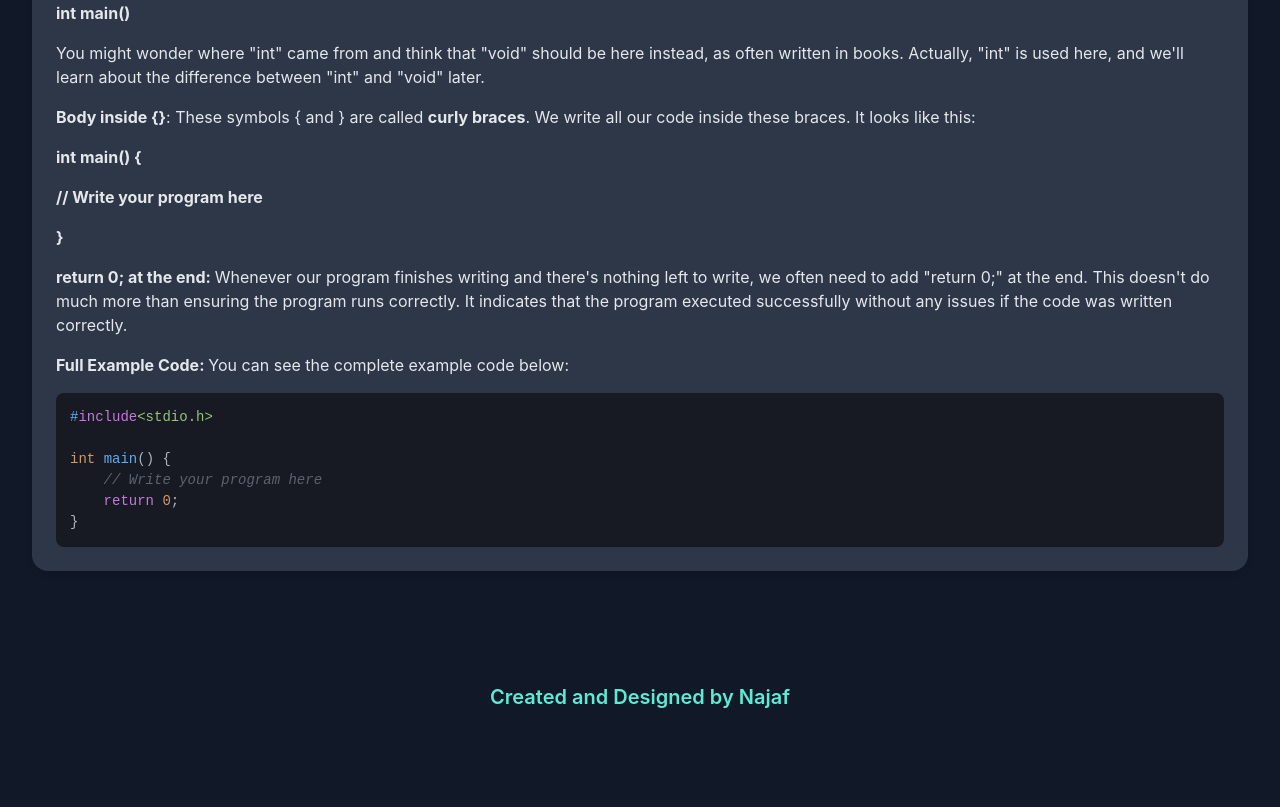
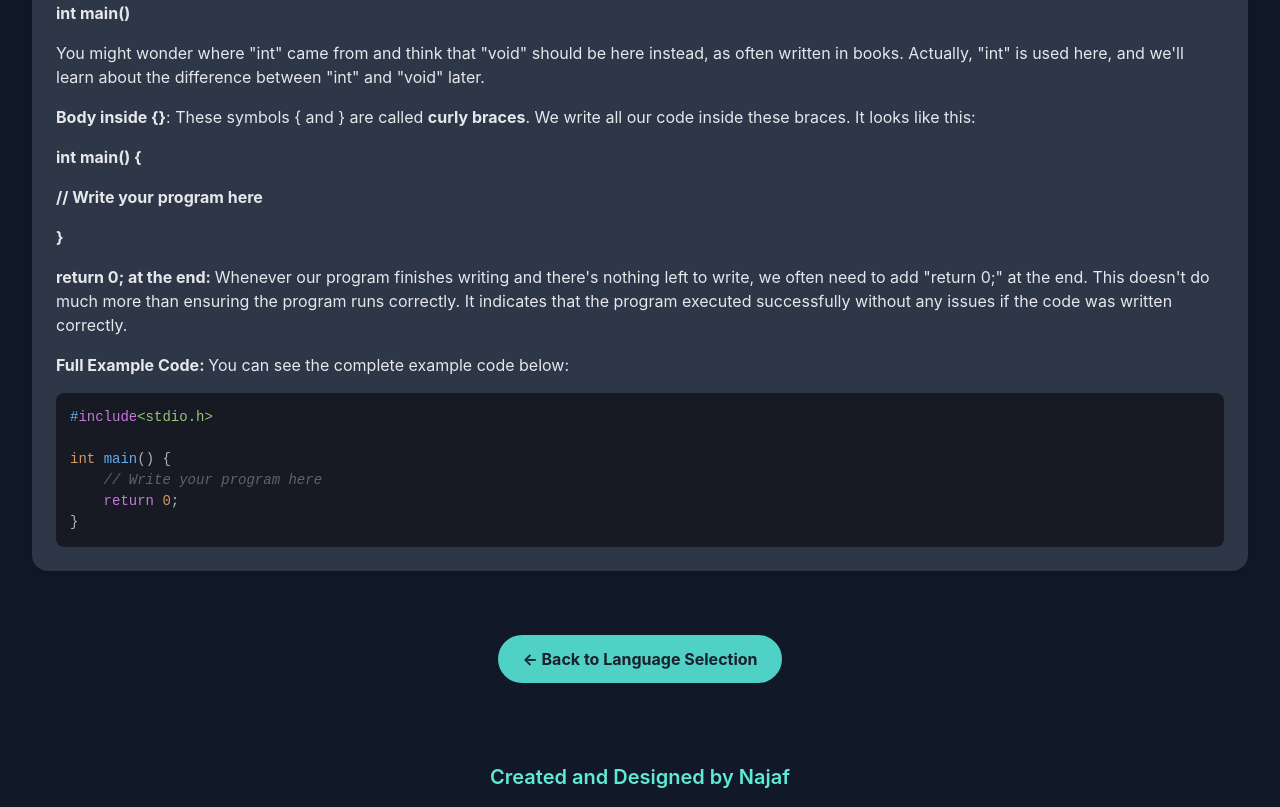
Before and after one commit to RNK-28/guide-of-c, a plain HTML site: page c by rnk2 eng.html in a window 1280 px wide. Shown: the part 603-1410 px from the top of the page. Before the commit the page ends 1330 px from the top, so only its background shows below. Drawn offline with nearby package versions, Linux system fonts and the light colour scheme.

Commit message:
Update c by rnk2 eng.html

```diff
--- a/c by rnk2 eng.html
+++ b/c by rnk2 eng.html
@@ -5,7 +5,6 @@
     <meta name="viewport" content="width=device-width, initial-scale=1.0">
     <title>Computer Science Grade 10th</title>
     <script src="https://cdn.tailwindcss.com"></script>
-    <!-- Highlight.js CSS for a dark theme -->
     <link rel="stylesheet" href="https://cdnjs.cloudflare.com/ajax/libs/highlight.js/11.8.0/styles/atom-one-dark.min.css">
     <style>
         body {
@@ -50,6 +49,22 @@
             padding: 1rem;
             color: #a0aec0;
         }
+        /* Back button styles */
+        .back-btn {
+            display: inline-block;
+            margin-top: 2rem;
+            padding: 0.75rem 1.5rem;
+            background-color: #4fd1c5;
+            color: #1a202c;
+            border-radius: 9999px;
+            font-weight: bold;
+            text-decoration: none;
+            transition: transform 0.3s, background-color 0.3s;
+        }
+        .back-btn:hover {
+            transform: translateY(-3px);
+            background-color: #38b2ac;
+        }
     </style>
 </head>
 <body class="bg-gray-900 text-gray-200">
@@ -61,7 +76,6 @@
         </header>
 
         <main>
-            <!-- Structure of C Language -->
             <div class="card">
                 <h2 class="text-2xl font-semibold mb-4 text-teal-300">Structure of C Language</h2>
                 <p>Everything has its own structure, and similarly, the C language also has its own specific structure. Let's examine what components are included in it.</p>
@@ -95,13 +109,16 @@ int main() {
 }</code></pre>
             </div>
         </main>
+
+        <div class="text-center mt-8">
+            <a href="index.html" class="back-btn">← Back to Language Selection</a>
+        </div>
     </div>
 
     <div class="footer">
         <h2 class="text-xl font-semibold text-teal-300">Created and Designed by Najaf</h2>
     </div>
 
-    <!-- Highlight.js to enable syntax highlighting -->
     <script src="https://cdnjs.cloudflare.com/ajax/libs/highlight.js/11.8.0/highlight.min.js"></script>
     <script>
         // Tell Highlight.js to find and highlight all code blocks
```
